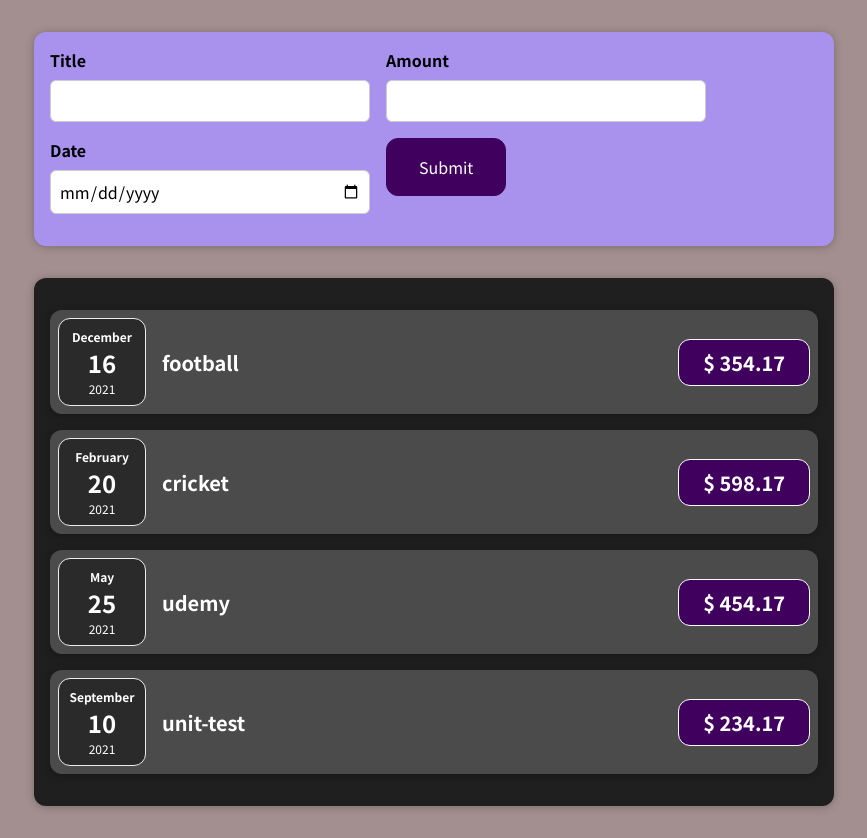
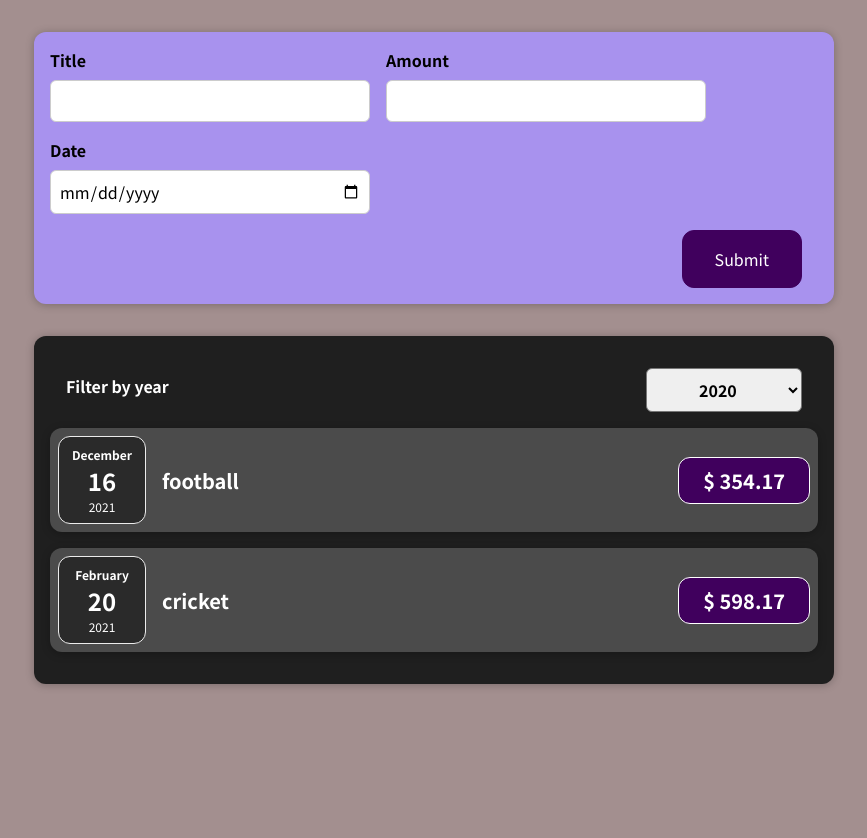
Before and after one commit to SourabhKanade/Task-Manager, a React (Create React App) app: page / in a window 1280 px wide. Shown: the whole page, without its empty margins (206-1073 px from the left). After the commit the page ends 800 px from the top, so only its background shows below. Built offline with nearby package versions, Linux system fonts and the light colour scheme.

Commit message:
expenses task cleared

```diff
--- a/src/App.js
+++ b/src/App.js
@@ -29,9 +29,12 @@ const App = () => {
       date: new Date(Date.UTC(2021, 8, 10))
     },
   ];
+  const addExpenseData = (expense) => {
+    console.log(expense)
+  }
   return (
     <>
-    <NewExpense />
+    <NewExpense onaddExpenseData={addExpenseData}/>
     <Expenses data={Items}/>
   </>
   );
--- a/src/components/Expenses/Expenses.js
+++ b/src/components/Expenses/Expenses.js
@@ -1,16 +1,24 @@
+import React, {useState} from "react";
 import "./Expenses.css";
 import ExpenseItem from "../Expenses/ExpenseItem";
 import Card from "../UI/Card";
+import ExpensesFilter from "./NewExpense/ExpensesFilter";
 
-const expenses = (props) => {
+const Expenses = (props) => {
+  const [FilterYear, setFilterYear] = useState('2020');
+
+  const filterChangeHandler = (selectedyear) => {
+    setFilterYear(selectedyear);
+  };
   return (
+    <div>
     <Card className="expenses">
+    <ExpensesFilter selected={FilterYear} onChangeFilter={filterChangeHandler}/>
 <ExpenseItem title={props.data[0].title} amount={props.data[0].amount} date={props.data[0].date} />
 <ExpenseItem title={props.data[1].title} amount={props.data[1].amount} date={props.data[1].date} />
-<ExpenseItem title={props.data[2].title} amount={props.data[2].amount} date={props.data[2].date} />
-<ExpenseItem title={props.data[3].title} amount={props.data[3].amount} date={props.data[3].date} />
 </Card>
+</div>
   )
 }
 
-export default expenses
+export default Expenses
--- /dev/null
+++ b/src/components/Expenses/NewExpense/ExpensesFilter.css
@@ -0,0 +1,24 @@
+.expenses-filter {
+  color: white;
+  padding: 0 1rem;
+}
+
+.expenses-filter__control {
+  display: flex;
+  width: 100%;
+  align-items: center;
+  justify-content: space-between;
+  margin: 1rem 0;
+}
+
+.expenses-filter label {
+  font-weight: bold;
+  margin-bottom: 0.5rem;
+}
+
+.expenses-filter select {
+  font: inherit;
+  padding: 0.5rem 3rem;
+  font-weight: bold;
+  border-radius: 6px;
+}
--- /dev/null
+++ b/src/components/Expenses/NewExpense/ExpensesFilter.js
@@ -0,0 +1,25 @@
+import React from 'react';
+
+import './ExpensesFilter.css';
+
+const ExpensesFilter = (props) => {
+  const dropDownHandler = (e) => {
+   props.onChangeFilter(e.target.value)
+  }
+
+  return (
+    <div className='expenses-filter'>
+      <div className='expenses-filter__control'>
+        <label>Filter by year</label>
+        <select value={props.selected} onChange={dropDownHandler}>
+          <option value='2022'>2022</option>
+          <option value='2021'>2021</option>
+          <option value='2020'>2020</option>
+          <option value='2019'>2019</option>
+        </select>
+      </div>
+    </div>
+  );
+};
+
+export default ExpensesFilter;
--- a/src/components/Expenses/NewExpense/NewExpense.js
+++ b/src/components/Expenses/NewExpense/NewExpense.js
@@ -2,10 +2,18 @@ import React from 'react'
 import './NewExpense.css';
 import NewExpenseForm from './NewExpenseForm';
 
-function NewExpense() {
+function NewExpense(props) {
+  const saveExpenseDataHandler = (enteredExpenseData) => {
+    const ExpenseData = {
+      ...enteredExpenseData,
+      id: Math.random().toString()
+    };
+    props.onaddExpenseData(ExpenseData)
+  }
+
   return (
     <div className="new-expense">
-    <NewExpenseForm />
+    <NewExpenseForm onsaveExpensedata={saveExpenseDataHandler} />
     </div>
   )
 }
--- a/src/components/Expenses/NewExpense/NewExpenseForm.css
+++ b/src/components/Expenses/NewExpense/NewExpenseForm.css
@@ -24,3 +24,6 @@
 .new-expense__actions {
   text-align: right;
 }
+.new-expense__actions :hover {
+  background-color:#40005d;
+}
--- a/src/components/Expenses/NewExpense/NewExpenseForm.js
+++ b/src/components/Expenses/NewExpense/NewExpenseForm.js
@@ -1,7 +1,7 @@
 import React, { useState } from "react";
 import './NewExpenseForm.css';
 
-function NewExpenseForm() {
+function NewExpenseForm(props) {
 const [enteredTitle, setEnteredTitle] = useState('');
 const [enteredAmount, setEnteredAmount] = useState('');
 const [enteredDate, setEnteredDate] = useState('');
@@ -26,29 +26,33 @@ const submitHandler = (event) => {
     amount : enteredAmount,
     date : enteredDate
  };
-    console.log(ExpenseData);
+    props.onsaveExpensedata(ExpenseData)
+    setEnteredTitle('')
+    setEnteredAmount('')
+    setEnteredDate('')
 };
 
 return (
     <div>
-      <form >
+      <form onSubmit={submitHandler}>
         <div className="new-expense__controls">
         <div className="new-expense__control">
         <label>Title</label>
-        <input type="text" onChange={titleChangeHandler}/>
+        <input type="text" value={enteredTitle} onChange={titleChangeHandler}/>
         </div>
         <div className="new-expense__control">
         <label>Amount</label>
-        <input type="number" min='0.5' step='0.01' onChange={amountChangeHandler}/>
+        <input type="number" min='0.5' step='0.01' value={enteredAmount} onChange={amountChangeHandler}/>
         </div>
         <div className="new-expense__control">
         <label>Date</label>
-        <input type="date" min='22-10-2021' max='22-10-2022' onChange={dateChangeHandler}/>
+        <input type="date" min='22-10-2021' max='22-10-2022' value={enteredDate} onChange={dateChangeHandler}/>
         </div>
-        <div className="new-expense__action">
-          <button type="submit" onClick={submitHandler}>Submit</button>
+         </div>
+        <div className="new-expense__actions">
+          <button type="submit">Submit</button>
         </div>
-       </div>
+
       </form>
     </div>
   )
```
Also changed, not shown: 1 other file (tests, documents, lock files or other folders).
